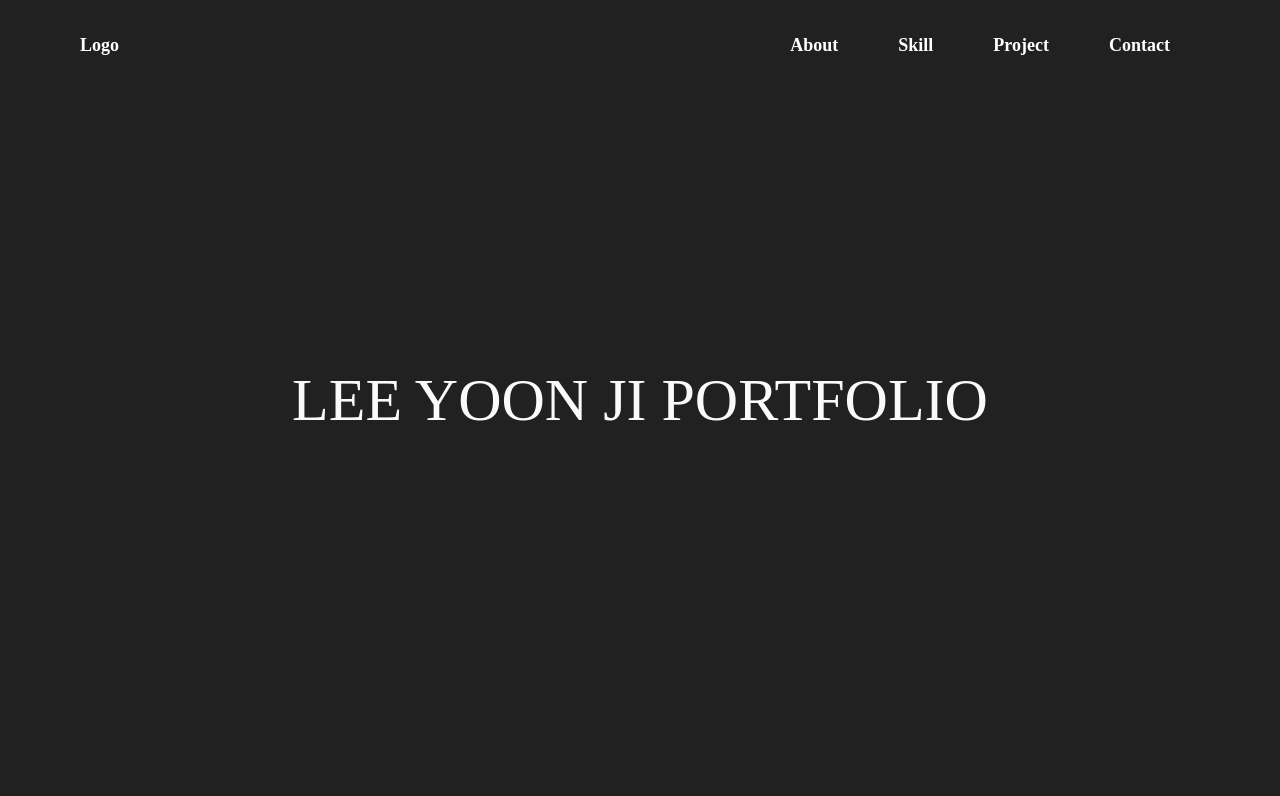
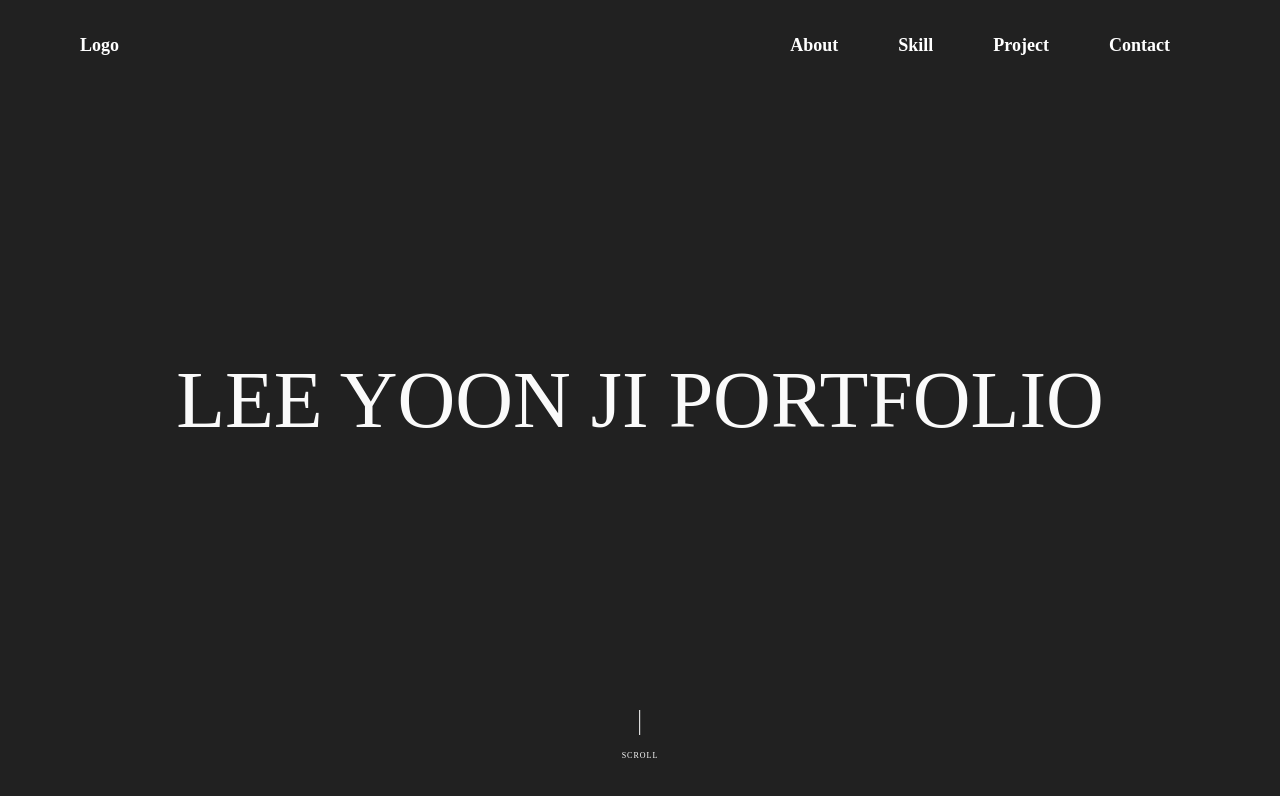
Before and after one commit to devuoon/LeeYoonJi, a React (Create React App) app: page / in a window 1280 px wide. Shown: the top 796 px of the page. Built offline with nearby package versions, Linux system fonts and the light colour scheme.

Commit message:
스크롤 다운

```diff
--- a/src/components/page1/index.css
+++ b/src/components/page1/index.css
@@ -7,10 +7,37 @@
 }
 .text {
   font-weight: 400;
-  font-size: 60px;
+  font-size: 80px;
   color: #fafafa;
   margin: auto;
 }
 .dud {
   color: #757575;
 }
+
+.scroll-indicator {
+  position: absolute;
+  left: 50%;
+  bottom: 30px;
+  transform: translateX(-50%);
+  display: block;
+  padding-top: 40px;
+  padding-bottom: 10px;
+  font-size: 8px;
+  text-transform: uppercase;
+  letter-spacing: 1px;
+  color: #fff;
+}
+
+.scroll-indicator-line {
+  position: absolute;
+  left: 50%;
+  bottom: 35px;
+  transform: translateX(-50%);
+  display: block;
+  width: 1px;
+  height: 25px;
+  background-color: #fff;
+  margin: auto;
+  content: "";
+}
--- a/src/components/page1/index.js
+++ b/src/components/page1/index.js
@@ -76,9 +76,15 @@ const Page1 = () => {
   }, []);
 
   return (
-    <div className="container">
-      <div className="text" ref={textRef}></div>
-    </div>
+    <>
+      <div className="container">
+        <div className="text" ref={textRef}></div>
+      </div>
+      <span class="scroll-indicator">
+        <span class="scroll-indicator-line"></span>
+        Scroll
+      </span>
+    </>
   );
 };
 
```
